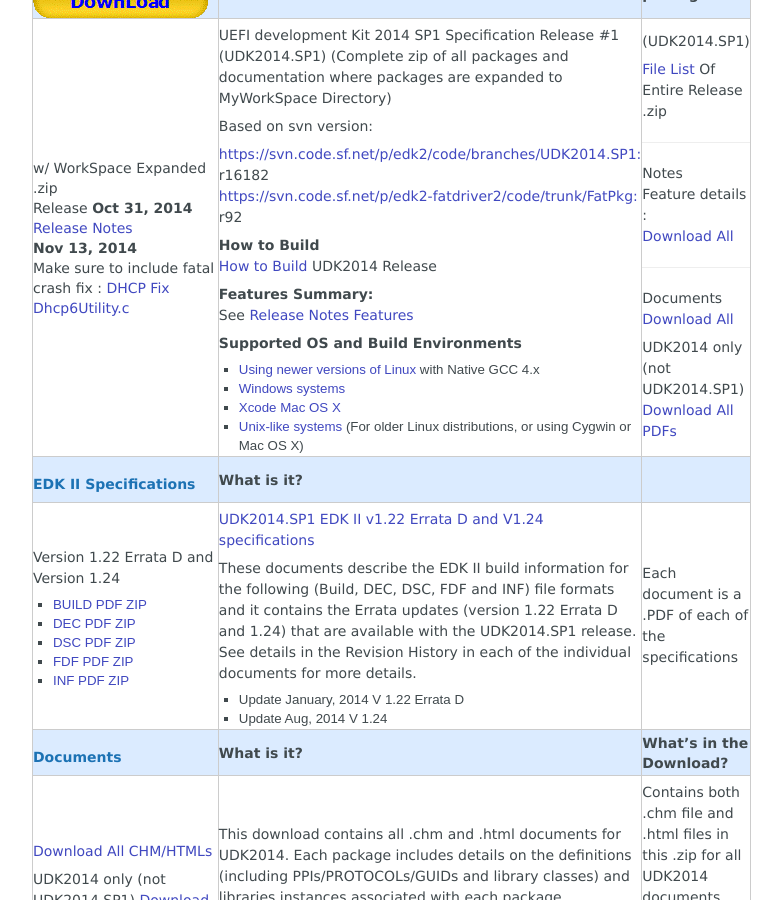
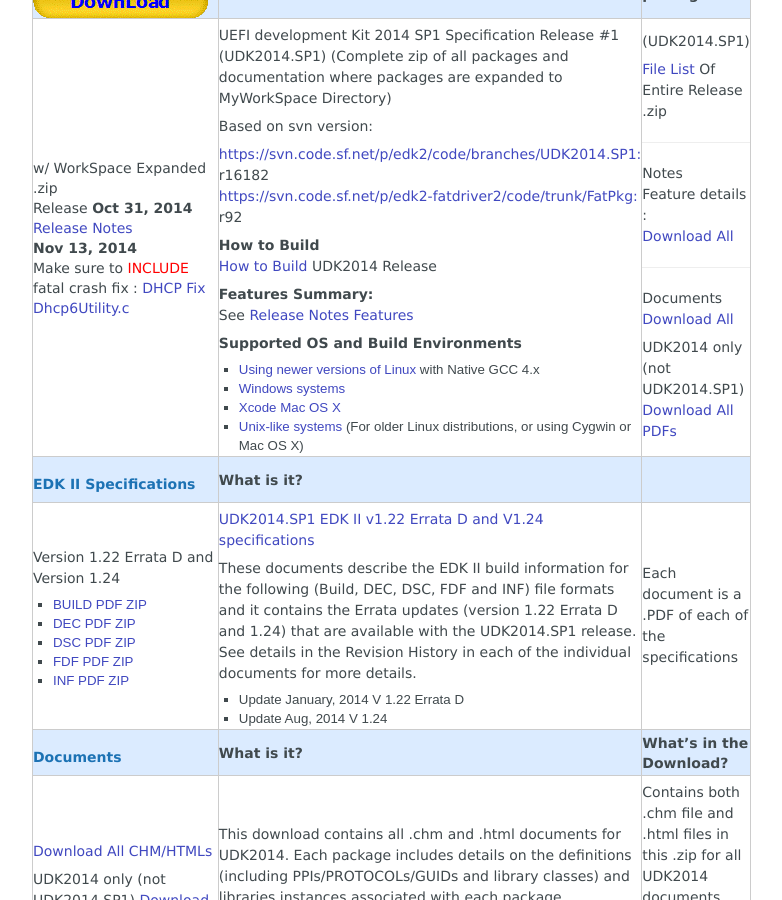
Before and after one commit to tianocore/tianocore.github.io, a Jekyll site: the page built from udk2014/index.md, in a window 1280 px wide and 900 px high, scrolled down 395 px. Shown: the whole window, without its empty margins (258-1040 px from the left). Built offline with Jekyll 4.4.1, drawn with Linux system fonts in a browser that asks for light colours; nearby versions of some CDN libraries.

Commit message:
Update index.md

```diff
--- a/udk2014/index.md
+++ b/udk2014/index.md
@@ -45,7 +45,7 @@ UDK2014.SP1 issue with DHCP6 Driver causes fatal boot crash.  For FIX Make sure
       <a href="{{edk2files}}/UDK2014_Releases/UDK2014.SP1/UDK2014.SP1-ReleaseNotes-MyWorkSpace.txt/download">Release Notes</a> <br/>
 
       <b>Nov 13, 2014</b><br/>
-      Make sure to include fatal crash fix : <a href="http://sourceforge.net/p/edk2/code/16337"> DHCP Fix Dhcp6Utility.c</a>
+      Make sure to <font color="#FF0000">INCLUDE </font>fatal crash fix : <a href="http://sourceforge.net/p/edk2/code/16337"> DHCP Fix Dhcp6Utility.c</a>
     </td>
     <td>
       <p>UEFI development Kit 2014 SP1 Specification Release #1 (UDK2014.SP1) (Complete zip of all packages and documentation where packages are expanded to MyWorkSpace Directory)<br/></p>
```
